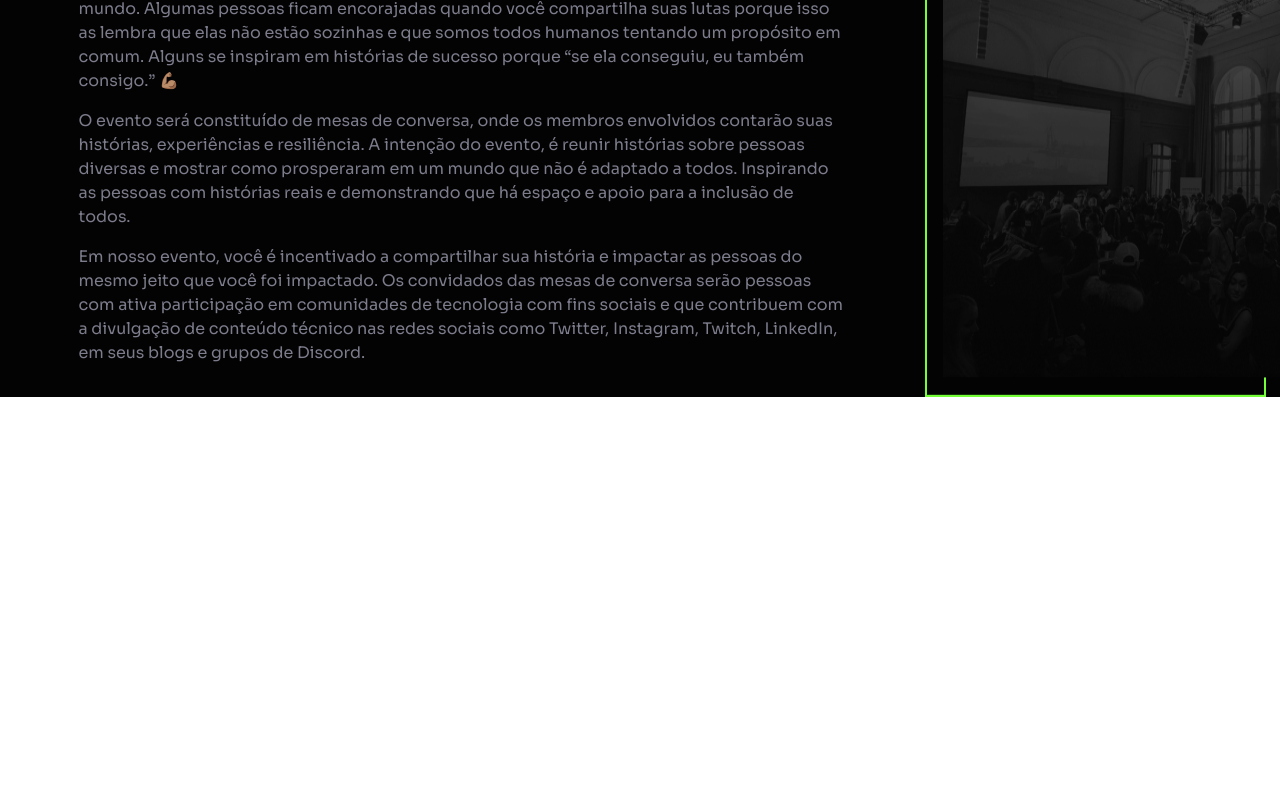
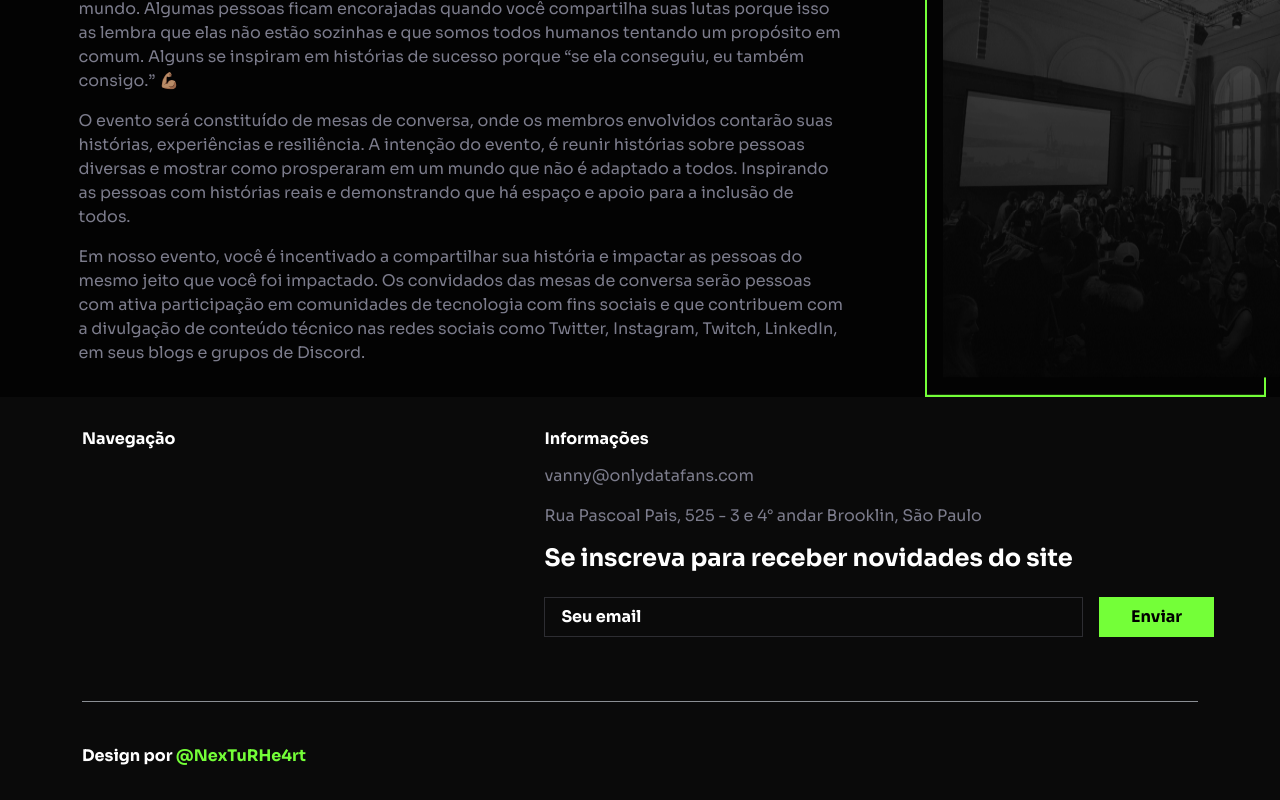
Before and after one commit to LeonardoRafaelDev/landing-page, a Next.js app: page / in a window 1280 px wide. Shown: the part 1207-2007 px from the top of the page. Before the commit the page ends 1604 px from the top, so only its background shows below. Built offline with nearby package versions, Linux system fonts and the light colour scheme.

Commit message:
feat(footer): almost finish, need navigation

```diff
--- a/components/Button.tsx
+++ b/components/Button.tsx
@@ -1,6 +1,6 @@
-import { Link } from "@chakra-ui/react";
+import { Link, LinkProps } from "@chakra-ui/react";
 
-interface ButtonProps {
+interface ButtonProps extends LinkProps {
   href: string;
   target?: string;
   children: React.ReactNode;
--- a/components/Footer.tsx
+++ b/components/Footer.tsx
@@ -1,15 +1,27 @@
-import { Divider, Flex, Link, Text } from "@chakra-ui/react";
+import { Box, Container, Divider, Flex, Link, SimpleGrid, Text } from "@chakra-ui/react";
+import { FooterInfo } from "./FooterInfo";
+import { FooterNavigation } from "./FooterNavigation";
+import { Newsletter } from "./Newsletter";
 
 export function Footer() {
   return (
-    <Flex>
-      <FooterNavigation />
-      <FooterInfo />
-      <Newsletter />
-      <Divider />
-      <Text fontWeight={700}>
-        Design por <Link color="brand.green">@NexTuRHe4rt</Link>
-      </Text>
-    </Flex>
+    <Box bgColor="brand.black" px="4" py="8">
+      <Container maxW={1180} px="8">
+        <SimpleGrid
+          columns={[1, 1, 2]}
+          templateColumns={["100%", "40% 60%"]}
+          gap="4">
+          <FooterNavigation />
+          <Flex direction="column" gap="4">
+            <FooterInfo />
+            <Newsletter />
+          </Flex>
+        </SimpleGrid>
+        <Divider mt={["42px", "64px"]} mb={["32px", "42px"]} />
+        <Text fontWeight={700} color="brand.white">
+          Design por <Link href="https://www.behance.net/nexturhe4rt" target="_blank" color="brand.green">@NexTuRHe4rt</Link>
+        </Text>
+      </Container>
+    </Box>
   )
 }
--- /dev/null
+++ b/components/FooterInfo.tsx
@@ -0,0 +1,19 @@
+import { Flex, Heading, Link } from "@chakra-ui/react";
+
+export function FooterInfo() {
+  return (
+    <Flex direction="column" gap="4">
+      <Heading as="h4" fontSize={16} color="brand.white">Informações</Heading>
+      <Link href="mailto:vanny@onlydatafans.com" color="brand.gray"
+        _hover={{ filter: "brightness(1.3)" }}
+      >vanny@onlydatafans.com</Link>
+      <Link color="brand.gray"
+        href="https://www.google.com/maps/place/Rua+Pascoal+Pais,+525+-+4%C2%B0+andar+-+Vila+Cordeiro,+S%C3%A3o+Paulo+-+SP,+04581-060/@-23.6169108,-46.6895502,17z/data=!3m1!4b1!4m5!3m4!1s0x94ce50b90243a1df:0x36b9d7f870543253!8m2!3d-23.6169157!4d-46.6873615"
+        target="_blank"
+        _hover={{ filter: "brightness(1.3)" }}
+      >
+        Rua Pascoal Pais, 525 - 3 e 4° andar  Brooklin, São Paulo
+      </Link>
+    </Flex>
+  )
+}
--- /dev/null
+++ b/components/FooterNavigation.tsx
@@ -0,0 +1,9 @@
+import { Flex, Heading } from "@chakra-ui/react";
+
+export function FooterNavigation() {
+  return (
+    <Flex>
+      <Heading as="h4" fontSize={16} color="brand.white">Navegação</Heading>
+    </Flex>
+  )
+}
--- /dev/null
+++ b/components/Input.tsx
@@ -0,0 +1,18 @@
+import { Input as ChakraInput } from "@chakra-ui/react"
+
+export function Input({ ...props }) {
+  return (
+    <ChakraInput
+      {...props}
+      borderWidth="1px"
+      borderColor="brand.darkGray"
+      borderRadius="none"
+      color="brand.white"
+      _placeholder={{
+        color: "brand.white",
+        fontWeight: "bold"
+      }}
+      maxW="630px"
+    />
+  )
+}
--- /dev/null
+++ b/components/Newsletter.tsx
@@ -0,0 +1,19 @@
+import { Flex, Heading } from "@chakra-ui/react";
+import { Button } from "./Button";
+import { Input } from "./Input";
+
+export function Newsletter() {
+  return (
+    <Flex direction="column" gap="6">
+      <Heading as="h4" fontSize={24} color="brand.white">
+        Se inscreva para receber novidades do site
+      </Heading>
+      <Flex direction={["column", "column", "row"]} gap="4">
+        <Input placeholder="Seu email" />
+        <Flex>
+          <Button href="#" target="_blank">Enviar</Button>
+        </Flex>
+      </Flex>
+    </Flex>
+  )
+}
--- a/pages/index.tsx
+++ b/pages/index.tsx
@@ -2,6 +2,7 @@ import { Flex } from '@chakra-ui/react'
 import type { NextPage } from 'next'
 import Head from 'next/head'
 import { EventGoalSection } from '../components/EventGoalSection'
+import { Footer } from '../components/Footer'
 import { MainInfo } from '../components/MainInfo'
 import { SponsorsSection } from '../components/SponsorsSection'
 
@@ -14,6 +15,7 @@ const Home: NextPage = () => {
       <MainInfo />
       <SponsorsSection />
       <EventGoalSection />
+      <Footer />
     </Flex>
   )
 }
```
